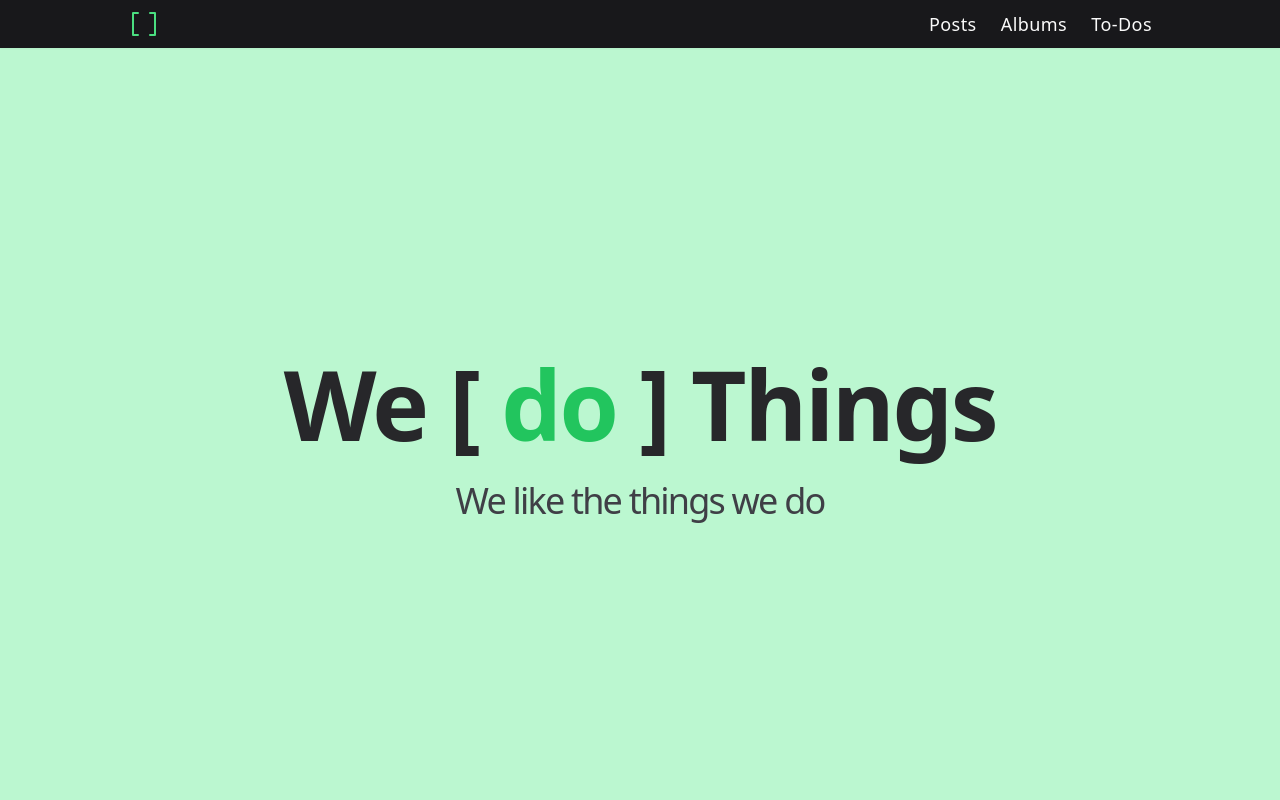
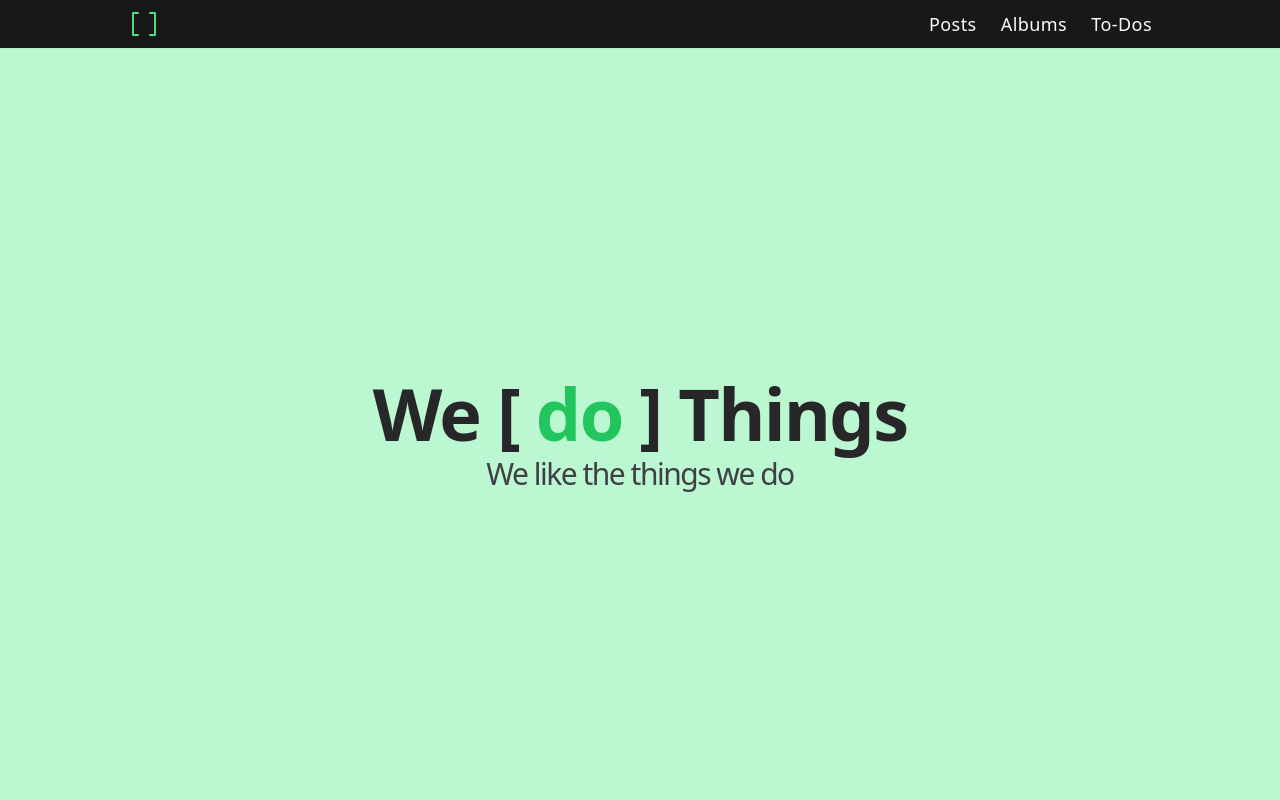
Before and after one commit to Bmullerc/devtest-react, a React (Vite) app: page / in a window 1280 px wide. Shown: the top 800 px of the page. Built offline with nearby package versions, Linux system fonts and the light colour scheme; no server answers.

Commit message:
File/Component Renaming, Checkbox Error Fix, Font Size Adjustment, Some little css changes

```diff
--- a/src/App.tsx
+++ b/src/App.tsx
@@ -1,6 +1,6 @@
 import { Albums } from "./components/Albums";
 import { Footer } from "./components/Footer";
-import { Home } from "./components/Home";
+import { Header } from "./components/Header";
 import { Navbar } from "./components/Navbar";
 import { Posts } from "./components/Posts";
 import { ToDos } from "./components/ToDos";
@@ -11,7 +11,7 @@ export function App() {
   return (
     <>
       <Navbar />
-      <Home />
+      <Header />
       <Posts />
       <Albums />
       <ToDos />
--- a/src/components/Footer.tsx
+++ b/src/components/Footer.tsx
@@ -1,6 +1,6 @@
 export function Footer() {
   return (
-    <footer className="h-10 pt-2 bg-zinc-900 text-zinc-50/75 text-xs text-center font-light">
+    <footer className="h-10 -mb-1 pt-2 bg-zinc-900 text-zinc-50/75 text-xs text-center font-light">
       <h3>
         Made by&nbsp;
         <a
--- /dev/null
+++ b/src/components/Header.tsx
@@ -0,0 +1,18 @@
+export function Header() {
+  return (
+    <header id='home' className="flex h-screen text-center items-center justify-center bg-green-200">
+      <div className="mx-auto mt-12 h-max">
+        <h1
+          className="font-bold lg:text-7xl text-6xl tracking-tight text-zinc-800"
+        >
+          We [<span className="text-green-500"> do </span>] Things
+        </h1>
+        <p
+          className="text-3xl text-zinc-700  tracking-tighter font-light lg:-mt-4"
+        >
+          We like the things we do
+        </p>
+      </div>
+    </header>
+  )
+}
--- a/src/components/Home.tsx
+++ /dev/null
@@ -1,18 +0,0 @@
-export function Home() {
-  return (
-    <article id='home' className="flex h-screen text-center items-center justify-center bg-green-200">
-      <div className="mx-auto mt-12 h-max">
-        <h1
-          className="font-bold lg:text-8xl text-6xl tracking-tight text-zinc-800"
-        >
-          We [<span className="text-green-500"> do </span>] Things
-        </h1>
-        <p
-          className="lg:text-4xl text-3xl text-zinc-700  tracking-tighter font-light"
-        >
-          We like the things we do
-        </p>
-      </div>
-    </article>
-  )
-}
--- a/src/components/ToDos.tsx
+++ b/src/components/ToDos.tsx
@@ -29,6 +29,7 @@ export function ToDos() {
               className="ml-4 h-4 lg:w-6 lg:h-6 accent-green-200 self-center cursor-not-allowed"
               type="checkbox"
               checked={api.completed}
+              readOnly
               />
             </li>
           )
```
